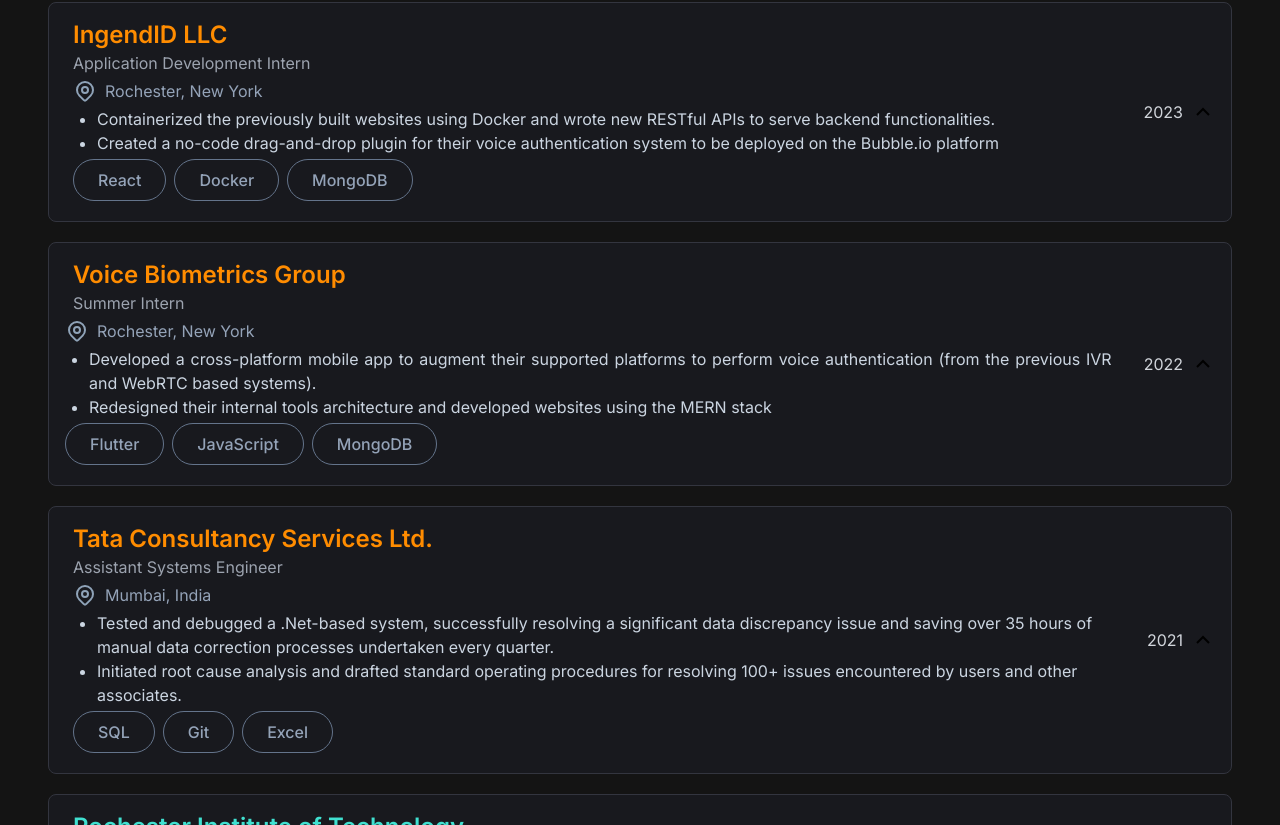
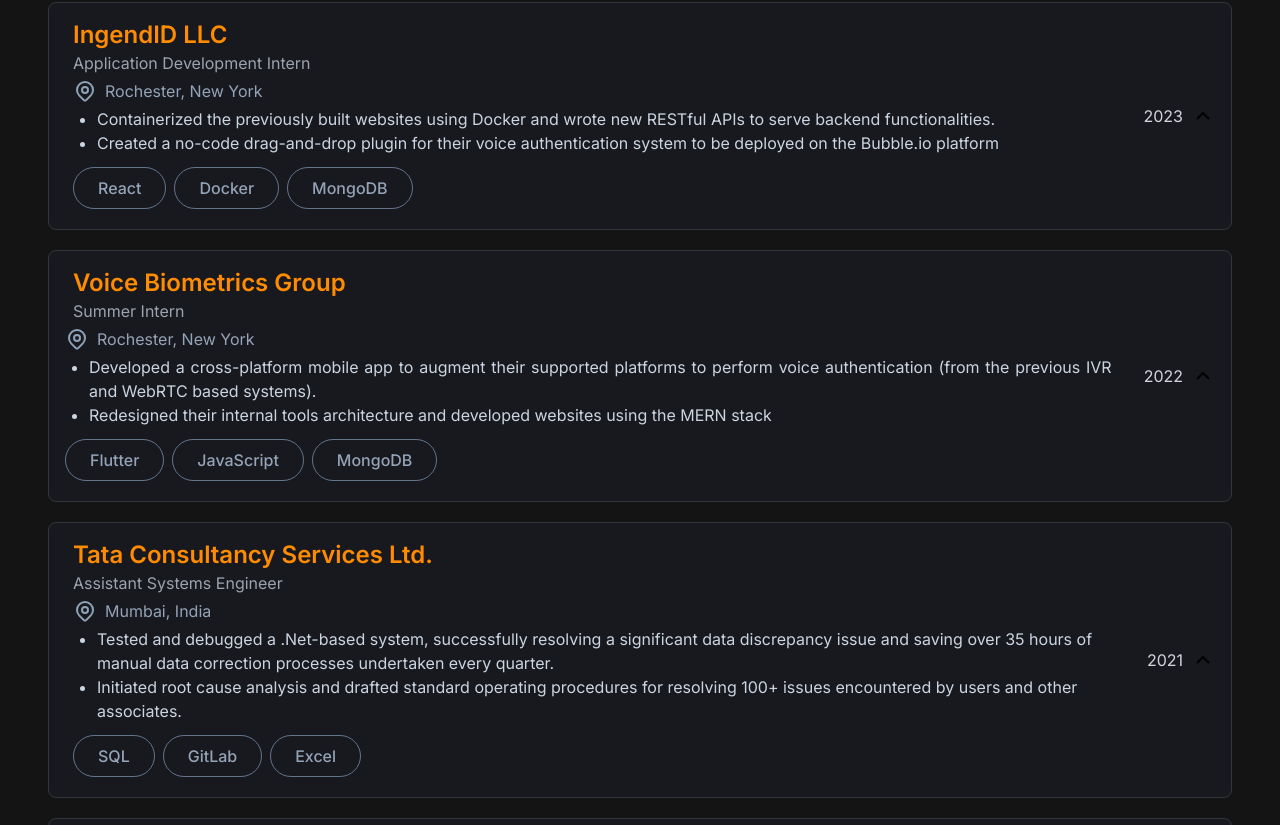
Before and after one commit to AbhijayNair/abhijaynair.github.io, a Next.js app: page / in a window 1280 px wide. Shown: the part 1215-2040 px from the top of the page. Built offline with nearby package versions, Linux system fonts and the light colour scheme.

Commit message:
changed pins. Again

```diff
--- a/app/components/experience_bullets/ingenid.tsx
+++ b/app/components/experience_bullets/ingenid.tsx
@@ -50,14 +50,14 @@
                   </li>
                 </ul>
               </div>
-              <ul className="flex flex-row justify-between w-fit space-x-2">
-                <li className="text-slate-400 col-span-4 border border-slate-500 rounded-3xl w-fit hover:bg-secondary hover:text-white">
+              <ul className="flex flex-row flex-wrap justify-center w-fit space-x-2">
+                <li className="text-slate-400 col-span-4 border border-slate-500 rounded-3xl w-fit mt-2 hover:bg-secondary hover:text-white">
                   <div className="py-2 px-6 text-center font-medium">React</div>
                 </li>
-                <li className="text-slate-400 col-span-4 border border-slate-500 rounded-3xl w-fit hover:bg-middle hover:text-black">
+                <li className="text-slate-400 col-span-4 border border-slate-500 rounded-3xl w-fit mt-2 hover:bg-middle hover:text-black">
                   <div className="py-2 px-6 text-center font-medium">Docker</div>
                 </li>
-                <li className="text-slate-400 col-span-4 border border-slate-500 rounded-3xl w-fit font-medium hover:bg-primary hover:text-black">
+                <li className="text-slate-400 col-span-4 border border-slate-500 rounded-3xl w-fit mt-2 font-medium hover:bg-primary hover:text-black">
                   <div className="py-2 px-6 text-center font-medium">MongoDB</div>
                 </li>
               </ul>
--- a/app/components/experience_bullets/tcs.tsx
+++ b/app/components/experience_bullets/tcs.tsx
@@ -52,14 +52,14 @@
                   </li>
                 </ul>
               </div>
-              <ul className="flex flex-row justify-between w-fit space-x-2">
-                <li className="text-slate-400 col-span-4 border border-slate-500 rounded-3xl w-fit hover:bg-secondary hover:text-white">
+              <ul className="flex flex-row flex-wrap justify-center w-fit space-x-2">
+                <li className="text-slate-400 col-span-4 border border-slate-500 rounded-3xl w-fit mt-2 hover:bg-secondary hover:text-white">
                   <div className="py-2 px-6 text-center font-medium">SQL</div>
                 </li>
-                <li className="text-slate-400 col-span-4 border border-slate-500 rounded-3xl w-fit hover:bg-middle hover:text-black">
-                  <div className="py-2 px-6 text-center font-medium">Git</div>
+                <li className="text-slate-400 col-span-4 border border-slate-500 rounded-3xl w-fit mt-2 hover:bg-middle hover:text-black">
+                  <div className="py-2 px-6 text-center font-medium">GitLab</div>
                 </li>
-                <li className="text-slate-400 col-span-4 border border-slate-500 rounded-3xl w-fit font-medium hover:bg-primary hover:text-black">
+                <li className="text-slate-400 col-span-4 border border-slate-500 rounded-3xl w-fit mt-2 font-medium hover:bg-primary hover:text-black">
                   <div className="py-2 px-6 text-center font-medium">Excel</div>
                 </li>
               </ul>
--- a/app/components/experience_bullets/vbg.tsx
+++ b/app/components/experience_bullets/vbg.tsx
@@ -48,14 +48,14 @@
                   </li>
                 </ul>
               </div>
-              <ul className="flex flex-row justify-between w-fit space-x-2">
-                <li className="text-slate-400 col-span-4 border border-slate-500 rounded-3xl w-fit hover:bg-secondary hover:text-white">
+              <ul className="flex flex-row flex-wrap justify-center w-fit space-x-2">
+                <li className="text-slate-400 col-span-4 border border-slate-500 rounded-3xl w-fit mt-2 hover:bg-secondary hover:text-white">
                   <div className="py-2 px-6 text-center font-medium">Flutter</div>
                 </li>
-                <li className="text-slate-400 col-span-4 border border-slate-500 rounded-3xl w-fit hover:bg-middle hover:text-black">
+                <li className="text-slate-400 col-span-4 border border-slate-500 rounded-3xl w-fit mt-2 hover:bg-middle hover:text-black">
                   <div className="py-2 px-6 text-center font-medium">JavaScript</div>
                 </li>
-                <li className="text-slate-400 col-span-4 border border-slate-500 rounded-3xl w-fit font-medium hover:bg-primary hover:text-black">
+                <li className="text-slate-400 col-span-4 border border-slate-500 rounded-3xl w-fit mt-2 font-medium hover:bg-primary hover:text-black">
                   <div className="py-2 px-6 text-center font-medium">MongoDB</div>
                 </li>
               </ul>
```
